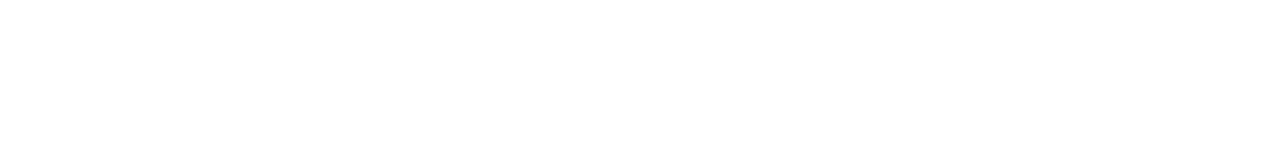
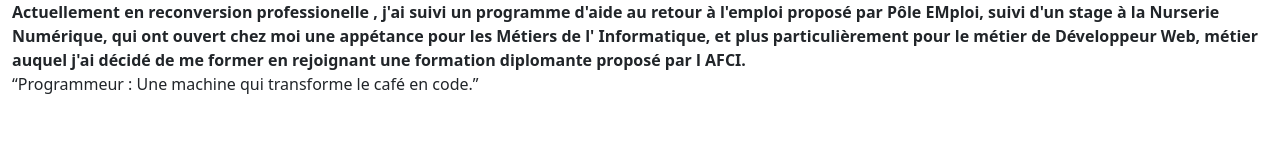
Before and after one commit to Theo0259/about-me, a plain HTML site: page index.html in a window 1280 px wide. Drawn offline with nearby package versions, Linux system fonts and the light colour scheme.

Commit message:
deuxième commit

```diff
--- a/index.html
+++ b/index.html
@@ -4,13 +4,19 @@
     <meta charset="UTF-8">
     <meta http-equiv="X-UA-Compatible" content="IE=edge">
     <meta name="viewport" content="width=device-width, initial-scale=1.0">
-    <title>Document</title>
+    <title>Page d'accueil</title>
     <link href="https://cdn.jsdelivr.net/npm/bootstrap@5.3.0/dist/css/bootstrap.min.css" rel="stylesheet" integrity="sha384-9ndCyUaIbzAi2FUVXJi0CjmCapSmO7SnpJef0486qhLnuZ2cdeRhO02iuK6FUUVM" crossorigin="anonymous">
 </head>
 <body>
 
     <div class="container-fluid">
+       <header>
+            <strong>
+                Actuellement en reconversion professionelle , j'ai suivi un programme d'aide au retour à l'emploi proposé par Pôle EMploi, suivi d'un stage à la Nurserie Numérique, qui ont ouvert chez moi une appétance pour les Métiers de l' Informatique, et plus particulièrement pour le métier de Développeur Web, métier auquel j'ai décidé de me former en rejoignant une formation diplomante proposé par l AFCI.
+            </strong>
 
+            <P>“Programmeur : Une machine qui transforme le café en code.”</P>
+       </header>
 
 
 
```
Also changed, not shown: about-me.html (+8 -0 lines), my-dreams.html (+8 -0 lines), my-passions.html (+8 -0 lines).
